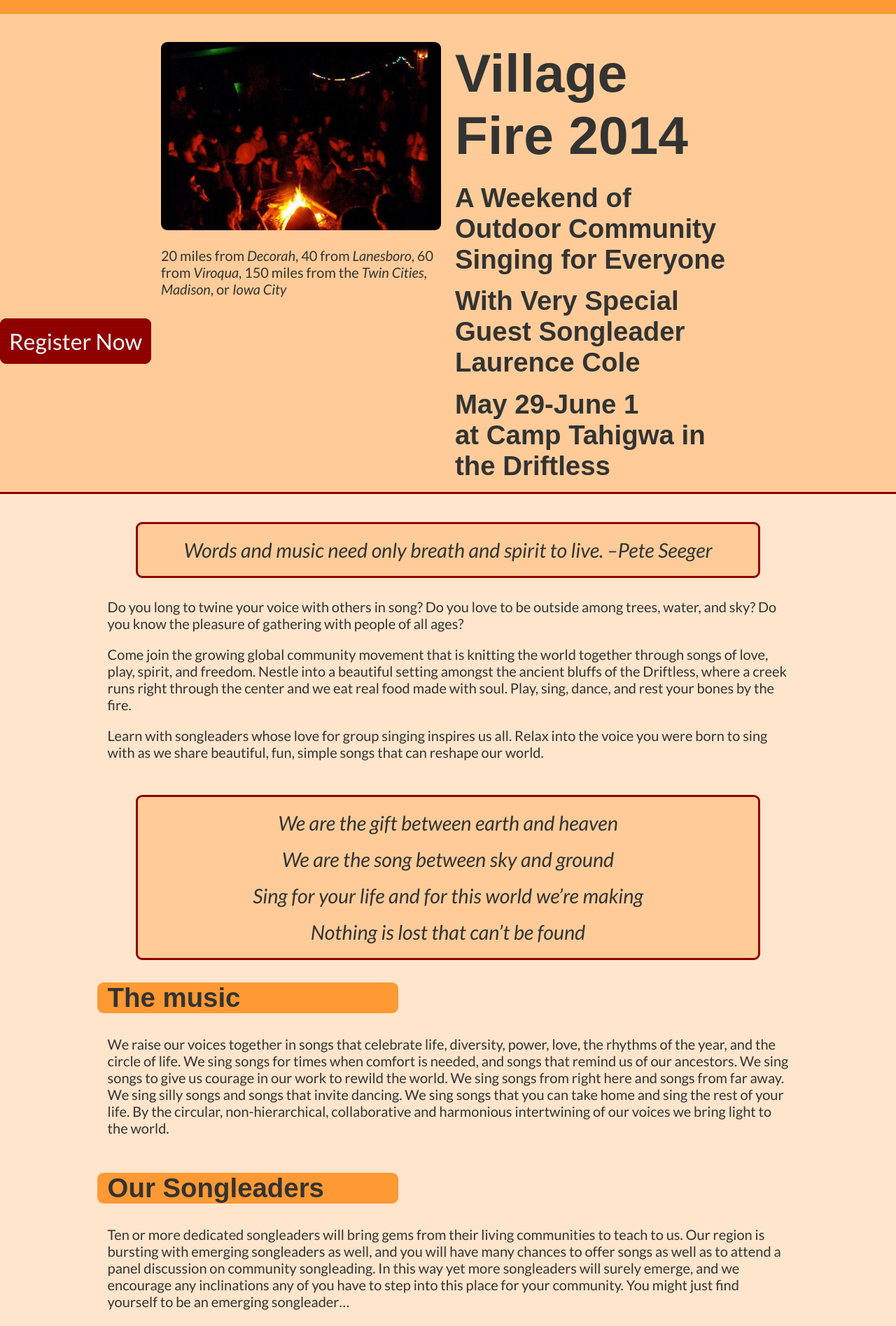
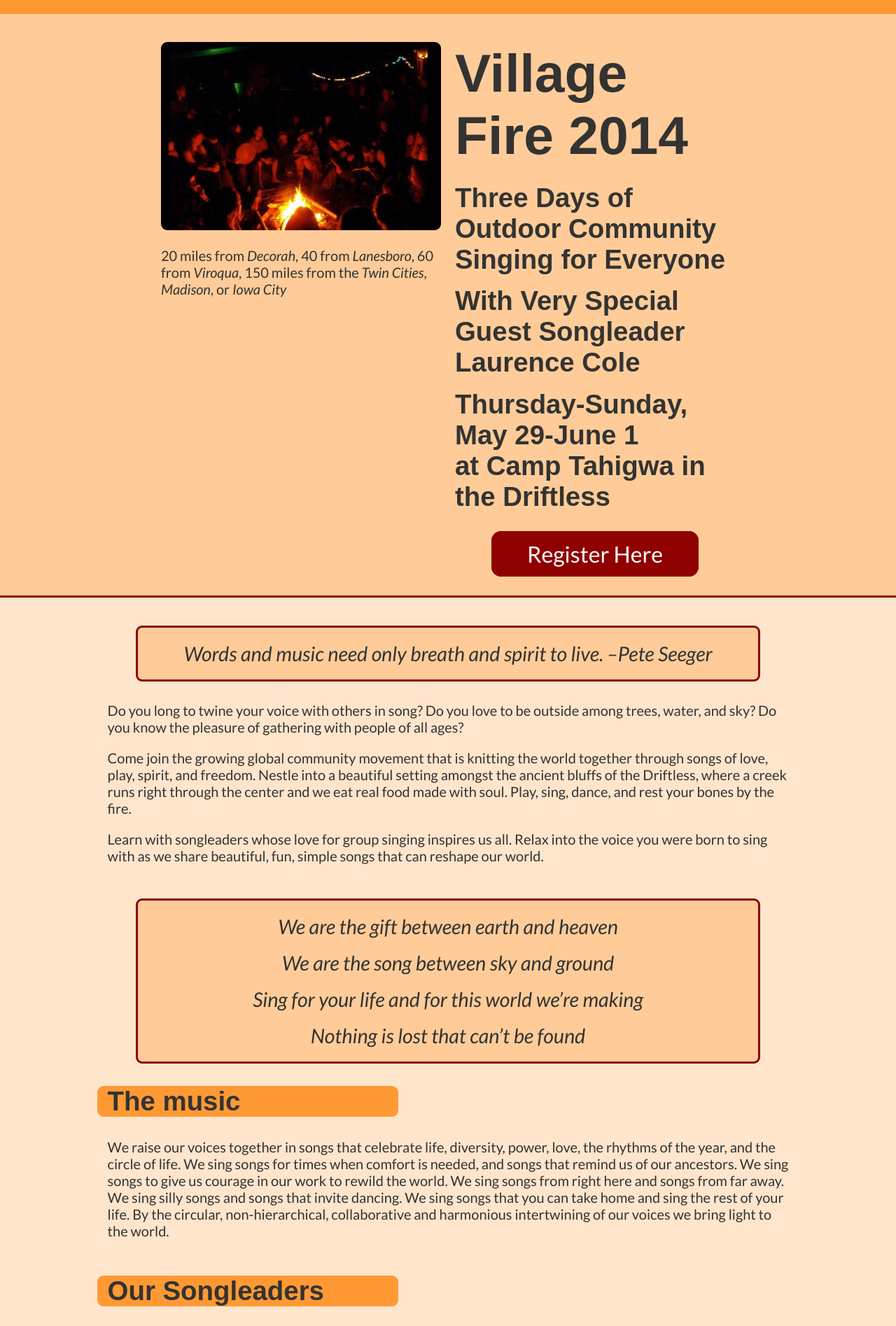
Before and after one commit to neilmb/villagefire, a Jekyll site: the page built from index.md, in a window 1280 px wide. Shown: the top 1895 px of the page at 70% size. Built offline with Jekyll 4.4.1, drawn with Linux system fonts in a browser that asks for light colours; some web fonts are replaced.

Commit message:
layout tweaks

```diff
--- a/_layouts/home.html
+++ b/_layouts/home.html
@@ -23,18 +23,19 @@
     <div id="right">
         <h1>Village Fire 2014</h1>
 
-        <h2>A Weekend of Outdoor Community Singing for Everyone</h2>
+        <h2>Three Days of Outdoor Community Singing for Everyone</h2>
 
         <h2>With Very Special Guest Songleader Laurence Cole</h2>
 
-        <h2>May 29-June 1<br/>
+        <h2>Thursday-Sunday, May 29-June 1<br/>
         at Camp Tahigwa in the Driftless</h2>
+
+        <div id="btn"><a href="http://www.eventbrite.com/event?eid=10717304747">Register
+            Here</a></div>
     </div>
 
 </div>
 
-    <a href="http://www.eventbrite.com/myevent?eid=10717304747">Register
-        Now</a>
 
 </div>
 
--- a/assets/css/main.css
+++ b/assets/css/main.css
@@ -1058,20 +1058,21 @@ img {
   padding-top: 0px;
   margin-top: 0px;
 }
+.headbox #btn {
+  text-align: center;
+  margin-top: 2em;
+  margin-bottom: 2em;
+}
 .headbox a {
-  clear: both;
   border: 3px solid #8f0000;
+  -webkit-border-radius: 14px;
+  -moz-border-radius: 14px;
+  border-radius: 14px;
   background-color: #8f0000;
-  margin-bottom: 20px;
-  color: #ffffff;
-  -webkit-border-radius: 9px;
-  -moz-border-radius: 9px;
-  border-radius: 9px;
-  text-align: center;
-  padding: 10px;
   font-size: 40px;
   font-size: 2rem;
-  margin: 0.5em 0;
+  padding: 10px 1.5em;
+  color: #ffffff;
 }
 .image-wrap {
   position: relative;
```
Also changed, not shown: assets/less/page.less (+8 -7 lines).
